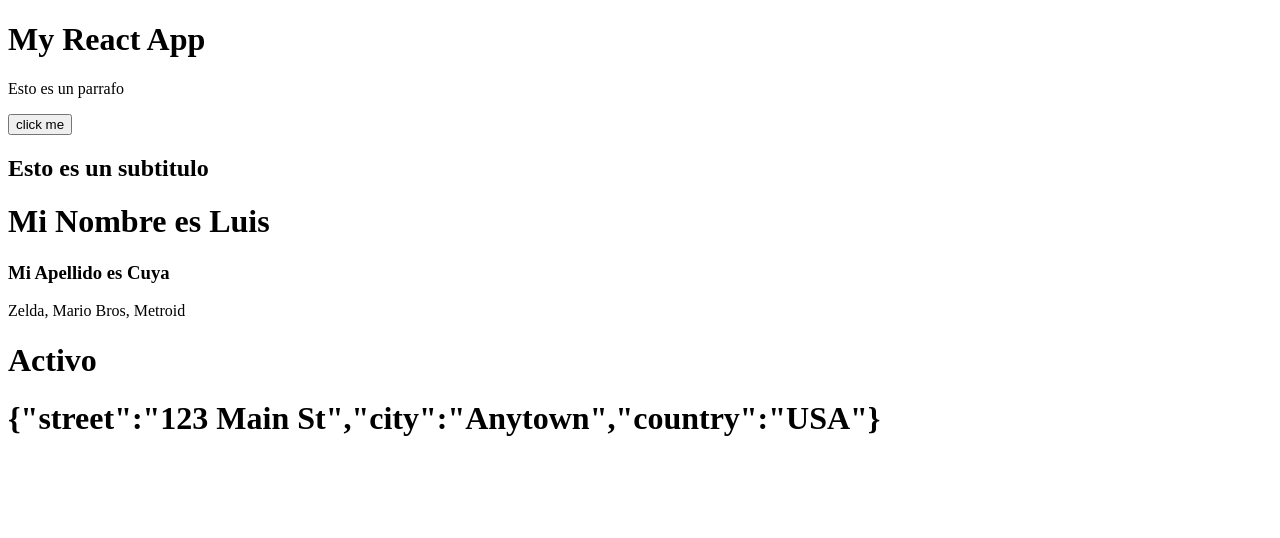
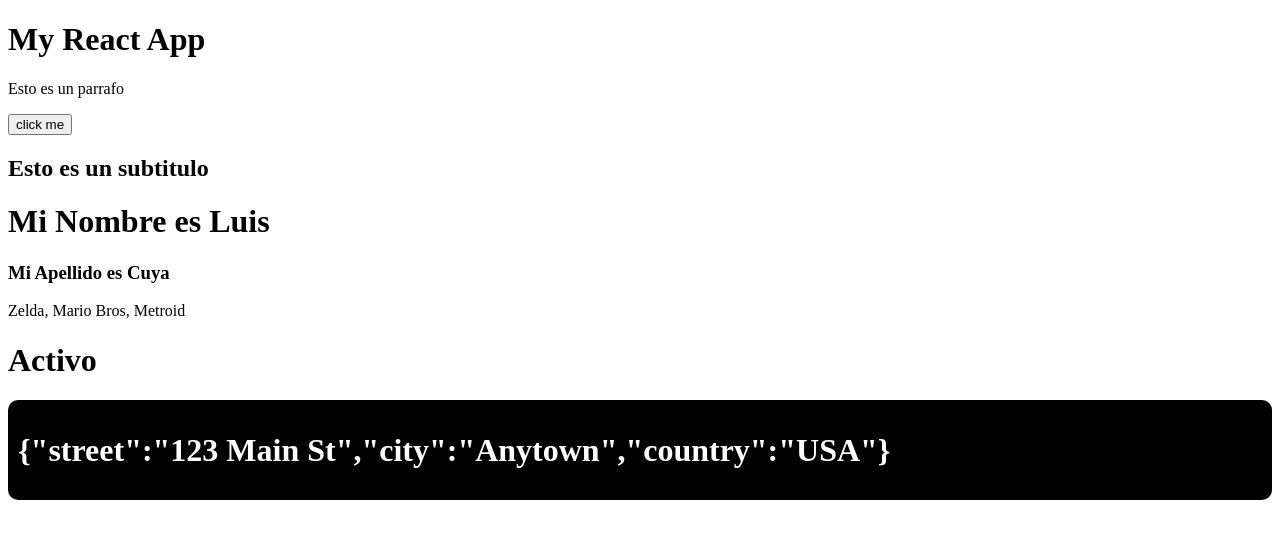
Before and after one commit to LuisCuyaP/react-vite-01, a React (Vite) app in the folder first-steps/: page / in a window 1280 px wide. Shown: the top 538 px of the page. Built offline with nearby package versions, Linux system fonts and the light colour scheme.

Commit message:
feat: se agrega estilos css a un componente

```diff
--- a/first-steps/src/MiNombreApp.tsx
+++ b/first-steps/src/MiNombreApp.tsx
@@ -1,3 +1,4 @@
+import type { CSSProperties } from "react";
 
 const firstName = 'Luis'
 const lastName = 'Cuya'
@@ -8,6 +9,13 @@ const address = {
     city: 'Anytown',
     country: 'USA'
 };
+const myStyles: CSSProperties = {
+    whiteSpace: 'pre-wrap',
+    backgroundColor: 'black',
+    color: 'white',
+    padding: '10px',
+    borderRadius: isActive ? '10px' : '0px'
+}
 
 export const MiNombreApp = () => {
     return (
@@ -16,7 +24,12 @@ export const MiNombreApp = () => {
             <h3>Mi Apellido es {lastName}</h3>
             <p>{favoriteGames.join(', ')}</p>
             <h1>{isActive ? 'Activo' : 'Inactivo'}</h1>
-            <h1>{JSON.stringify(address)}</h1>
+
+            <p
+             style={myStyles}
+            >
+                <h1>{JSON.stringify(address)}</h1>
+            </p>
         </>
     );
 };
```
